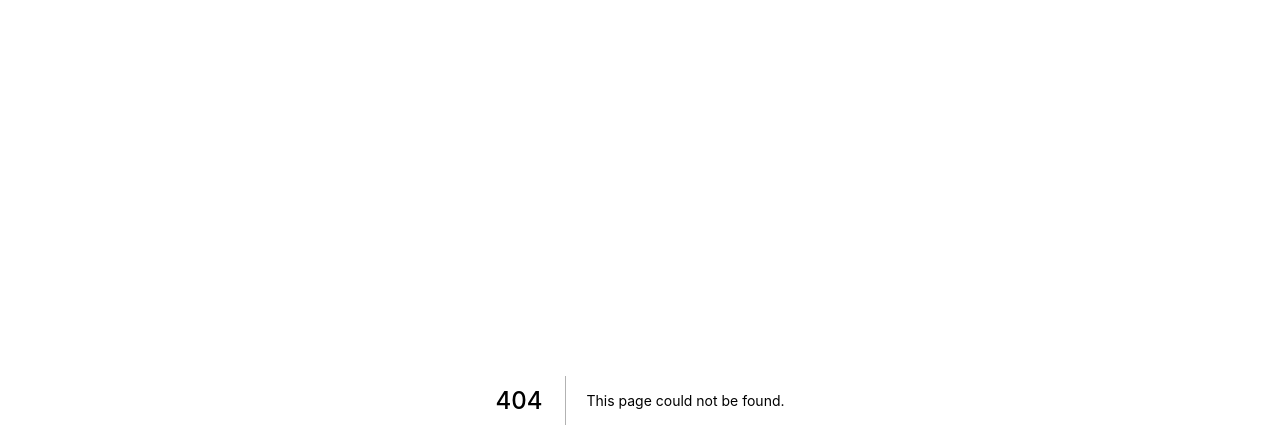
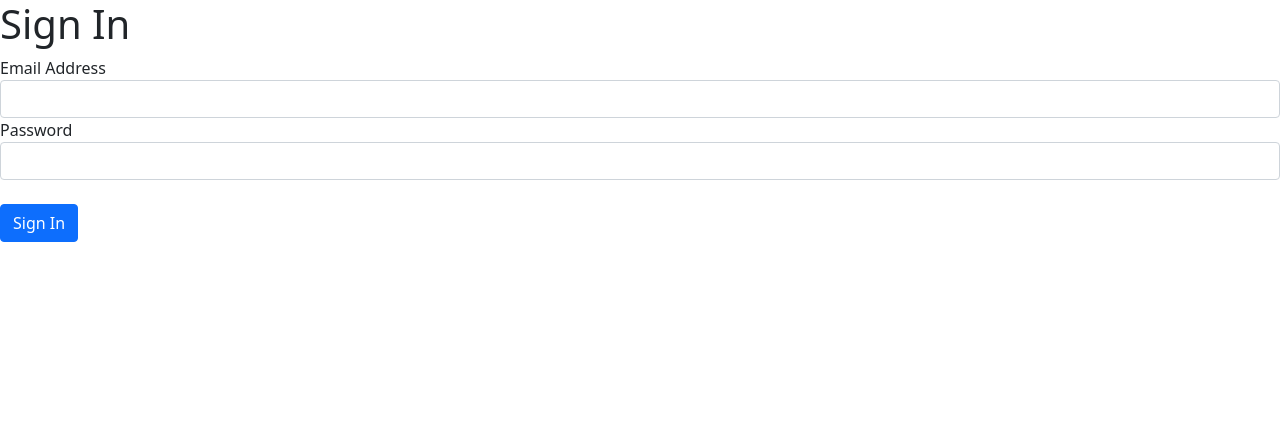
Before and after one commit to delwinbest/microservices-ticketing, a Next.js app in the folder client/: page /auth/signin in a window 1280 px wide. Before the commit this address had no page. Shown: the top 448 px of the page. Built offline with nearby package versions, Linux system fonts and the light colour scheme.

Commit message:
signin page

```diff
--- /dev/null
+++ b/client/pages/auth/signin.js
@@ -0,0 +1,48 @@
+import { useState } from 'react';
+import useRequest from '../../hooks/useRequest';
+import Router from 'next/router';
+
+const signin = () => {
+  const [email, setEmail] = useState('');
+  const [password, setPassword] = useState('');
+  const { doRequest, errors } = useRequest({
+    url: '/api/users/signin',
+    method: 'POST',
+    body: { email, password },
+    onSuccess: () => Router.push('/'),
+  });
+
+  const onSubmit = async (event) => {
+    event.preventDefault();
+    doRequest();
+  };
+
+  return (
+    <form action="" onSubmit={onSubmit}>
+      <h1>Sign In</h1>
+      <div className="form-group">
+        <label htmlFor="">Email Address</label>
+        <input
+          className="form-control"
+          type="text"
+          value={email}
+          onChange={(e) => setEmail(e.target.value)}
+        />
+      </div>
+      <div className="form-group">
+        <label htmlFor="">Password</label>
+        <input
+          className="form-control"
+          type="password"
+          value={password}
+          onChange={(e) => setPassword(e.target.value)}
+        />
+      </div>
+      {errors}
+      <br />
+      <button className="btn btn-primary">Sign In</button>
+    </form>
+  );
+};
+
+export default signin;
```
Also changed, not shown: client/pages/index.js (+6 -3 lines).
